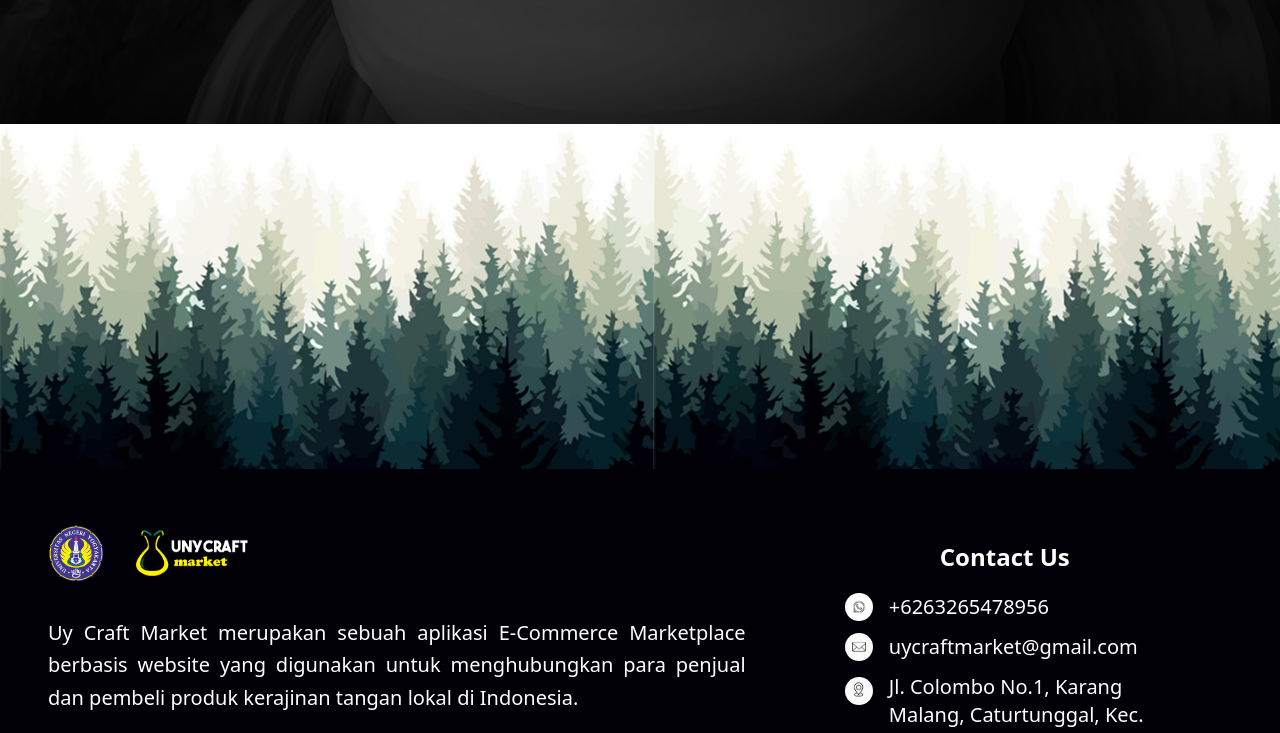
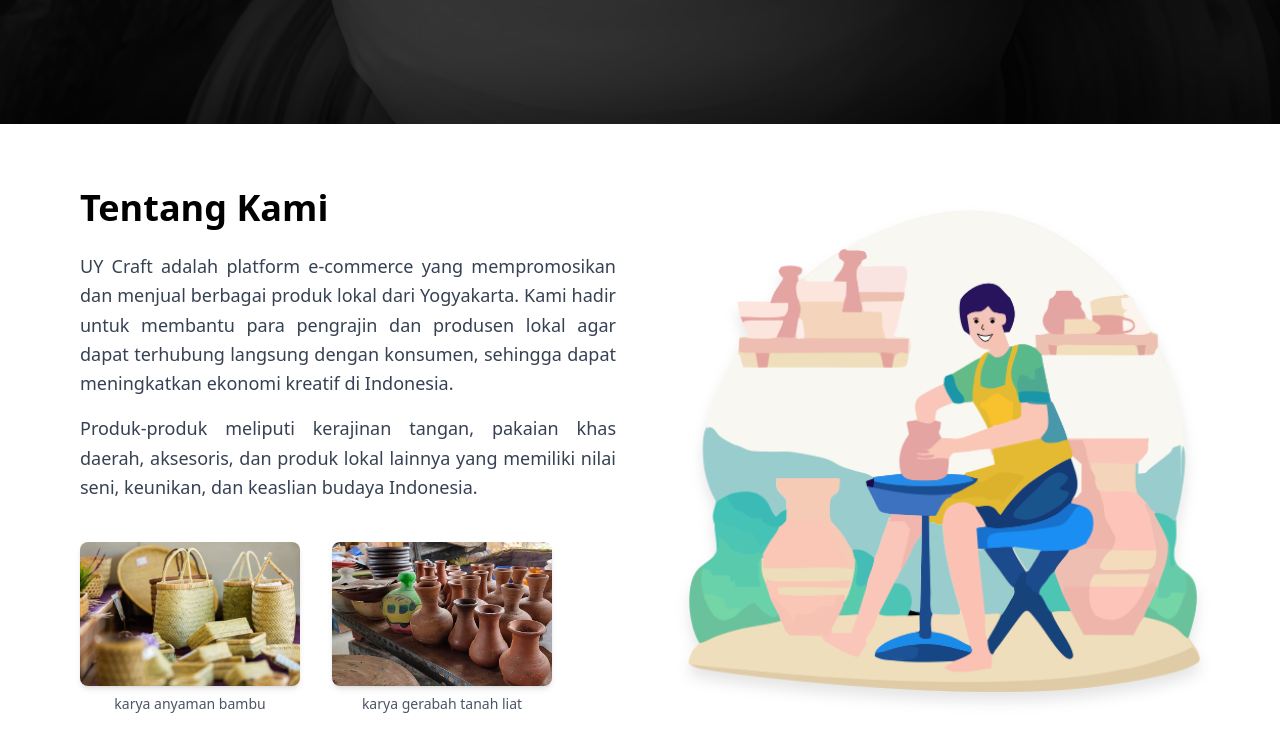
Before and after one commit to UYCraft/front-end, a React (Vite) app: page / in a window 1280 px wide. Shown: the part 740-1473 px from the top of the page. Built offline with nearby package versions, Linux system fonts and the light colour scheme.

Commit message:
add About and Header components to LandingPage

```diff
--- /dev/null
+++ b/src/components/About.tsx
@@ -0,0 +1,77 @@
+import React from 'react';
+
+import anyamanImg from '../assets/anyaman.jpg';
+import gerabahImg from '../assets/gerabah.jpg';
+import ilustrasi from '../assets/ilustrasi.png';
+
+const About: React.FC = () => {
+    return (
+        <section className="w-full bg-white py-16 px-8 md:px-20">
+        <div className="max-w-7xl mx-auto grid grid-cols-1 md:grid-cols-2 gap-12 items-center">
+
+            {/* --- KOLOM KIRI: Teks & Foto Produk --- */}
+            <div>
+            <h2 className="text-4xl font-bold mb-6 text-black">Tentang Kami</h2>
+
+            <div className="text-gray-700 text-lg leading-relaxed text-justify space-y-4">
+                <p>
+                UY Craft adalah platform e-commerce yang mempromosikan dan menjual berbagai
+                produk lokal dari Yogyakarta. Kami hadir untuk membantu para pengrajin dan
+                produsen lokal agar dapat terhubung langsung dengan konsumen, sehingga dapat
+                meningkatkan ekonomi kreatif di Indonesia.
+                </p>
+                <p>
+                Produk-produk meliputi kerajinan tangan, pakaian khas daerah, aksesoris,
+                dan produk lokal lainnya yang memiliki nilai seni, keunikan, dan keaslian
+                budaya Indonesia.
+                </p>
+            </div>
+
+            {/* Bagian 2 Gambar Kecil */}
+            <div className="mt-10 flex gap-8">
+                {/* Gambar 1 */}
+                <div className="flex flex-col items-center">
+                <div className="w-55 h-36 rounded-lg overflow-hidden shadow-md">
+                    <img
+                    src={anyamanImg}
+                    alt="Karya anyaman bambu"
+                    className="w-full h-full object-cover hover:scale-110 transition duration-300"
+                    />
+                </div>
+                <span className="mt-2 text-sm font-medium text-gray-600">karya anyaman bambu</span>
+                </div>
+
+                {/* Gambar 2 */}
+                <div className="flex flex-col items-center">
+                <div className="w-55 h-36 rounded-lg overflow-hidden shadow-md">
+                    <img
+                    src={gerabahImg}
+                    alt="Karya gerabah tanah liat"
+                    className="w-full h-full object-cover hover:scale-110 transition duration-300"
+                    />
+                </div>
+                <span className="mt-2 text-sm font-medium text-gray-600">karya gerabah tanah liat</span>
+                </div>
+            </div>
+            </div>
+
+            {/* --- KOLOM KANAN: Ilustrasi Besar --- */}
+            <div className="flex justify-center md:justify-end">
+            <div className="relative w-full max-w-lg">
+                {/* Background blob/shape abstrak (opsional, jika ilustrasinya transparan) */}
+                {/* <div className="absolute top-10 right-10 w-72 h-72 bg-orange-100 rounded-full blur-3xl -z-10"></div> */}
+
+                <img
+                src={ilustrasi}
+                alt="Ilustrasi Pengrajin"
+                className="w-full h-auto object-contain drop-shadow-xl"
+                />
+            </div>
+            </div>
+
+        </div>
+        </section>
+    );
+};
+
+export default About;
--- /dev/null
+++ b/src/components/Header.tsx
@@ -0,0 +1,58 @@
+import bgFull from '../assets/bgfull.jpg';
+
+const Header: React.FC = () => {
+    return (
+        // Container utama setinggi layar (h-screen)
+        <div className="relative w-full h-screen">
+
+        {/* 1. Background Image Full Screen */}
+        <img
+            src={bgFull}
+            alt="Background Kerajinan Tangan"
+            className="absolute inset-0 w-full h-full object-cover"
+        />
+
+        {/* 2. Dark Overlay (Penting agar teks terbaca)
+            bg-black/60 artinya warna hitam dengan opacity 60%
+        */}
+        <div className="absolute inset-0 bg-black/60"></div>
+
+        {/* 3. Konten Text */}
+        <div className="relative z-10 h-full flex items-center px-8 md:px-20">
+            <div className="max-w-2xl text-white mt-1">
+
+            {/* Headline Besar */}
+            <h1 className="text-4xl md:text-6xl font-bold leading-tight mb-6 font-sans">
+                Website E-Commerce <br />
+                Kerajinan Tangan
+            </h1>
+
+            {/* Subtext */}
+            <p className="text-lg md:text-xl text-gray-200 mb-10 leading-relaxed font-light w-full md:w-3/4">
+                Merupakan E-Commerce yang menyediakan berbagai macam barang kerajinan tangan tentuYa berkualitas tinggi
+            </p>
+
+            {/* Tombol Belanja Sekarang */}
+            <button className="bg-[#EED9C4] hover:bg-[#dec4aa] text-black font-semibold py-3 px-8 rounded-lg flex items-center gap-3 transition-all duration-300 group">
+                <span>Belanja Sekarang</span>
+                {/* Icon Panah (SVG) */}
+                <svg
+                xmlns="http://www.w3.org/2000/svg"
+                fill="none"
+                viewBox="0 0 24 24"
+                strokeWidth={2}
+                stroke="currentColor"
+                className="w-5 h-5 group-hover:translate-x-1 group-hover:translate-y-1 transition-transform"
+                >
+                {/* Panah mengarah serong kanan bawah (sesuai gambar) */}
+                <path strokeLinecap="round" strokeLinejoin="round" d="M19.5 19.5l-15-15m0 0v11.25m0-11.25h11.25" transform="rotate(90 12 12)" />
+                </svg>
+            </button>
+
+            </div>
+        </div>
+        </div>
+    )
+}
+
+export default Header
--- a/src/pages/LandingPage.tsx
+++ b/src/pages/LandingPage.tsx
@@ -1,58 +1,12 @@
-
-import bgFull from '../assets/bgfull.jpg';
+import Header from "../components/Header";
+import About from "../components/About";
 
 const LandingPage = () => {
   return (
-    // Container utama setinggi layar (h-screen)
-    <div className="relative w-full h-screen">
-
-      {/* 1. Background Image Full Screen */}
-      <img
-        src={bgFull}
-        alt="Background Kerajinan Tangan"
-        className="absolute inset-0 w-full h-full object-cover"
-      />
-
-      {/* 2. Dark Overlay (Penting agar teks terbaca)
-          bg-black/60 artinya warna hitam dengan opacity 60%
-      */}
-      <div className="absolute inset-0 bg-black/60"></div>
-
-      {/* 3. Konten Text */}
-      <div className="relative z-10 h-full flex items-center px-8 md:px-20">
-        <div className="max-w-2xl text-white mt-1">
-
-          {/* Headline Besar */}
-          <h1 className="text-4xl md:text-6xl font-bold leading-tight mb-6 font-sans">
-            Website E-Commerce <br />
-            Kerajinan Tangan
-          </h1>
-
-          {/* Subtext */}
-          <p className="text-lg md:text-xl text-gray-200 mb-10 leading-relaxed font-light w-full md:w-3/4">
-            Merupakan E-Commerce yang menyediakan berbagai macam barang kerajinan tangan tentuYa berkualitas tinggi
-          </p>
-
-          {/* Tombol Belanja Sekarang */}
-          <button className="bg-[#EED9C4] hover:bg-[#dec4aa] text-black font-semibold py-3 px-8 rounded-lg flex items-center gap-3 transition-all duration-300 group">
-            <span>Belanja Sekarang</span>
-            {/* Icon Panah (SVG) */}
-            <svg
-              xmlns="http://www.w3.org/2000/svg"
-              fill="none"
-              viewBox="0 0 24 24"
-              strokeWidth={2}
-              stroke="currentColor"
-              className="w-5 h-5 group-hover:translate-x-1 group-hover:translate-y-1 transition-transform"
-            >
-              {/* Panah mengarah serong kanan bawah (sesuai gambar) */}
-              <path strokeLinecap="round" strokeLinejoin="round" d="M19.5 19.5l-15-15m0 0v11.25m0-11.25h11.25" transform="rotate(90 12 12)" />
-            </svg>
-          </button>
-
-        </div>
-      </div>
-    </div>
+    <>
+      <Header />
+      <About />
+    </>
   );
 };
 
```
